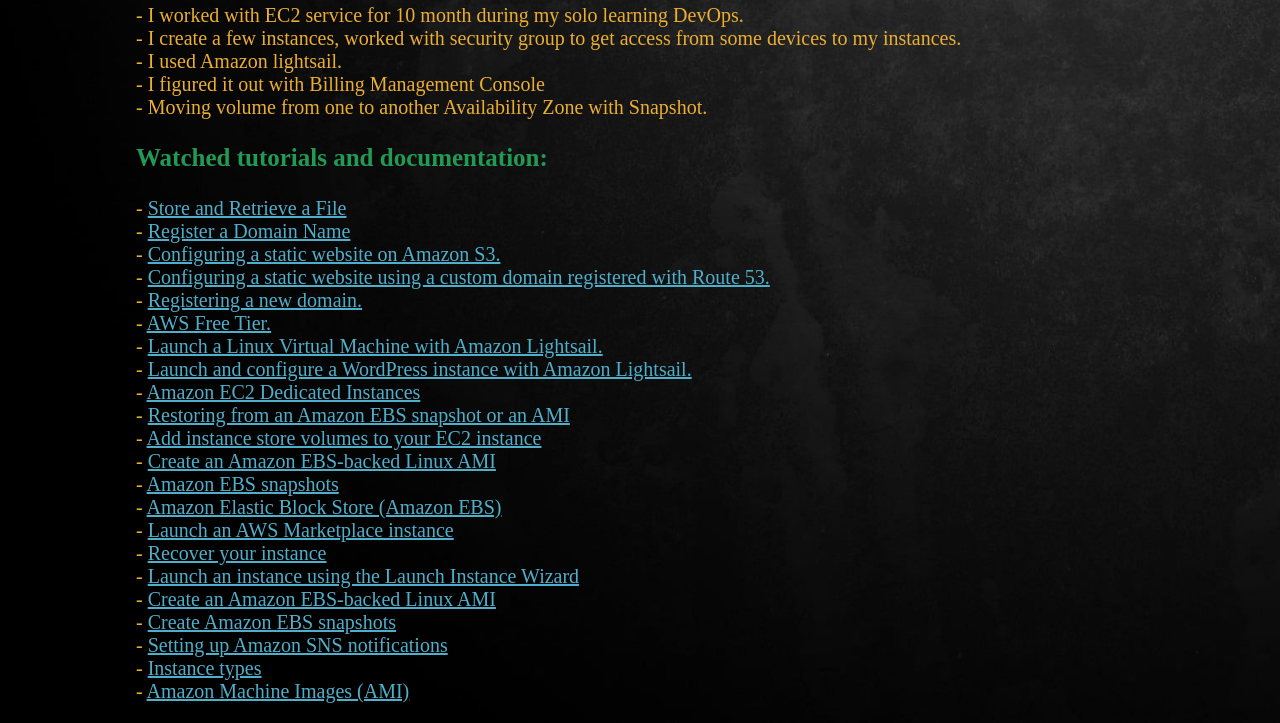
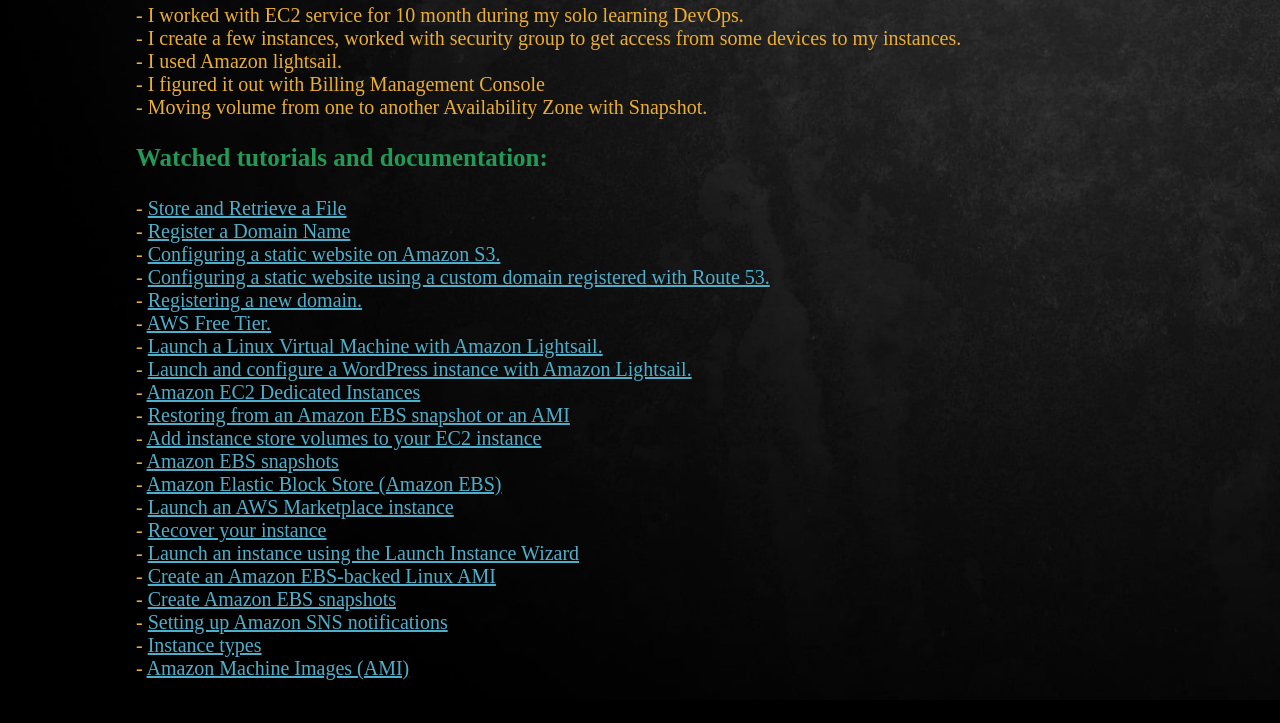
Before and after one commit to HnatiukDA/DevOps_online_Kyiv_2021Q3, a plain HTML site: page m2/task2.2/index.html in a window 1280 px wide. Shown: the part 589-1312 px from the top of the page. After the commit the page ends 1289 px from the top, so only its background shows below. Drawn offline with Linux system fonts and the light colour scheme.

Commit message:
Deleting duplicates in tutorials list.

```diff
--- a/m2/task2.2/index.html
+++ b/m2/task2.2/index.html
@@ -77,8 +77,6 @@
     <br>
     - <a href="https://docs.aws.amazon.com/AWSEC2/latest/UserGuide/add-instance-store-volumes.html#adding-instance-storage-ami">Add instance store volumes to your EC2 instance</a>
     <br>
-    - <a href="https://docs.aws.amazon.com/AWSEC2/latest/UserGuide/creating-an-ami-ebs.html">Create an Amazon EBS-backed Linux AMI</a>
-    <br>
     - <a href="https://docs.aws.amazon.com/AWSEC2/latest/UserGuide/EBSSnapshots.html">Amazon EBS snapshots</a>
     <br>
     - <a href="https://docs.aws.amazon.com/AWSEC2/latest/UserGuide/AmazonEBS.html">Amazon Elastic Block Store (Amazon EBS)</a>
```
